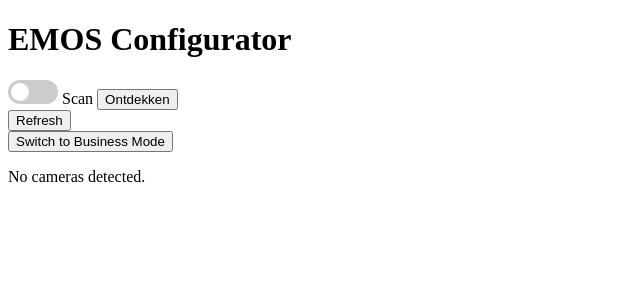
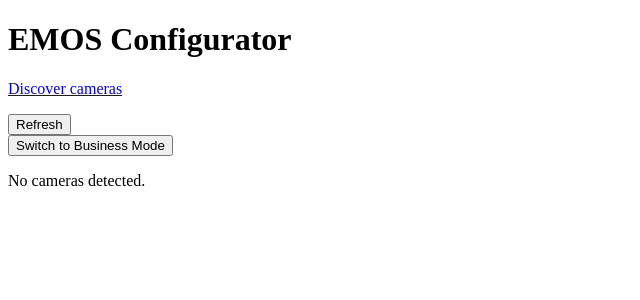
Before and after one commit to spindledev/emosconfiguratorv2, a FastAPI app: template app/templates/index.html in a window 1280 px wide. Shown: the top 300 px of the page, without its empty margins (0-640 px from the left). Run offline with FastAPI, Linux system fonts and the light colour scheme; the template is opened without the code that fills it, so the values that code supplies are empty.

Commit message:
Split sniffer into separate page

```diff
--- a/app/main.py
+++ b/app/main.py
@@ -69,8 +69,6 @@ async def index(request: Request):
         {
             "request": request,
             "cameras": camera_settings,
-            "mode": "scan",
-            "subnet": "",
             "eth0_static": network.eth0_is_static(),
         },
     )
@@ -85,28 +83,28 @@ async def save_camera_settings(
     return RedirectResponse(url="/", status_code=303)
 
 
-@app.post("/discover", response_class=HTMLResponse)
-async def discover(request: Request, mode: str = Form("scan"), subnet: str = Form("")):
-    """Discover EMOS cameras using scan or sniff mode."""
-    if mode == "sniff":
-        scan_results = network.sniff_emos_cameras(interface="eth0")
-    else:
-        ips = network.find_emos_cameras(interface="eth0")
-        scan_results = [{"ip": ip, "mac": ""} for ip in ips]
+@app.get("/sniffer", response_class=HTMLResponse)
+async def sniffer_page(request: Request):
+    return templates.TemplateResponse(
+        "sniffer.html",
+        {"request": request, "results": [], "subnet": ""},
+    )
 
-    cameras = get_connected_cameras()
-    camera_settings = {cid: load_settings(cid) for cid in cameras}
+
+@app.post("/sniffer", response_class=HTMLResponse)
+async def run_sniffer(request: Request):
+    results = network.sniff_emos_cameras(interface="eth0")
+    subnet = network.subnet_from_ip(results[0]["ip"]) if results else ""
     return templates.TemplateResponse(
-        "index.html",
-        {
-            "request": request,
-            "cameras": camera_settings,
-            "scan_results": scan_results,
-            "mode": mode,
-            "subnet": subnet,
-            "eth0_static": network.eth0_is_static(),
-        },
+        "sniffer.html",
+        {"request": request, "results": results, "subnet": subnet},
     )
+
+
+@app.post("/apply_subnet")
+async def apply_subnet(subnet: str = Form(...)):
+    network.set_eth0_subnet(subnet)
+    return RedirectResponse(url="/", status_code=303)
 
 
 @app.post("/business")
--- a/app/templates/index.html
+++ b/app/templates/index.html
@@ -2,27 +2,10 @@
 <html>
 <head>
     <title>EMOS Configurator</title>
-    <style>
-    .switch {position: relative; display: inline-block; width: 50px; height: 24px;}
-    .switch input {display:none;}
-    .slider {position:absolute; cursor:pointer; top:0; left:0; right:0; bottom:0; background-color:#ccc; transition:.4s; border-radius:24px;}
-    .slider:before {position:absolute; content:""; height:18px; width:18px; left:3px; bottom:3px; background-color:white; transition:.4s; border-radius:50%;}
-    input:checked + .slider {background-color:#2196F3;}
-    input:checked + .slider:before {transform: translateX(26px);}
-    #sniffOptions {margin-top: 8px; display: none;}
-    </style>
 </head>
 <body>
     <h1>EMOS Configurator</h1>
-    <form id="discoverForm" method="post" action="/discover">
-        <label class="switch">
-            <input type="checkbox" id="modeToggle" name="mode" value="sniff" {% if mode == 'sniff' %}checked{% endif %}>
-            <span class="slider"></span>
-        </label>
-        <span id="modeLabel">{% if mode == 'sniff' %}Sniff{% else %}Scan{% endif %}</span>
-        <div id="sniffOptions" style="display: none;"></div>
-        <button type="submit">Ontdekken</button>
-    </form>
+    <p><a href="/sniffer">Discover cameras</a></p>
     <form method="get" action="/">
         <button type="submit">Refresh</button>
     </form>
@@ -30,21 +13,7 @@
         <button type="submit">{% if eth0_static %}DHCP Mode{% else %}Switch to Business Mode{% endif %}</button>
     </form>
 
-    {% if scan_results %}
-    <h2>Resultaten</h2>
-    <ul>
-        {% for res in scan_results %}
-        <li>
-            {% if res.mac %}
-            {{ res.mac }} - {{ res.ip }}
-            {% else %}
-            {{ res.ip }}
-            {% endif %}
-        </li>
-        {% endfor %}
-    </ul>
-    {% endif %}
-{% if cameras %}
+    {% if cameras %}
     {% for camera_id, setting in cameras.items() %}
     <h2>Camera {{ camera_id }}</h2>
     <form method="post" action="/settings/{{ camera_id }}">
@@ -60,25 +29,6 @@
     {% endfor %}
     {% else %}
     <p>No cameras detected.</p>
-{% endif %}
-<script>
-const toggle = document.getElementById('modeToggle');
-const sniffOpts = document.getElementById('sniffOptions');
-const label = document.getElementById('modeLabel');
-
-function updateView() {
-    if (toggle.checked) {
-        label.textContent = 'Sniff';
-        sniffOpts.style.display = 'block';
-    } else {
-        label.textContent = 'Scan';
-        sniffOpts.style.display = 'none';
-    }
-}
-
-toggle.addEventListener('change', updateView);
-updateView();
-
-</script>
+    {% endif %}
 </body>
 </html>
```
Also changed, not shown: app/network.py (+21 -0 lines), app/templates/sniffer.html (added, +27 -0 lines), userguide.md (+3 -3 lines), README.md.
